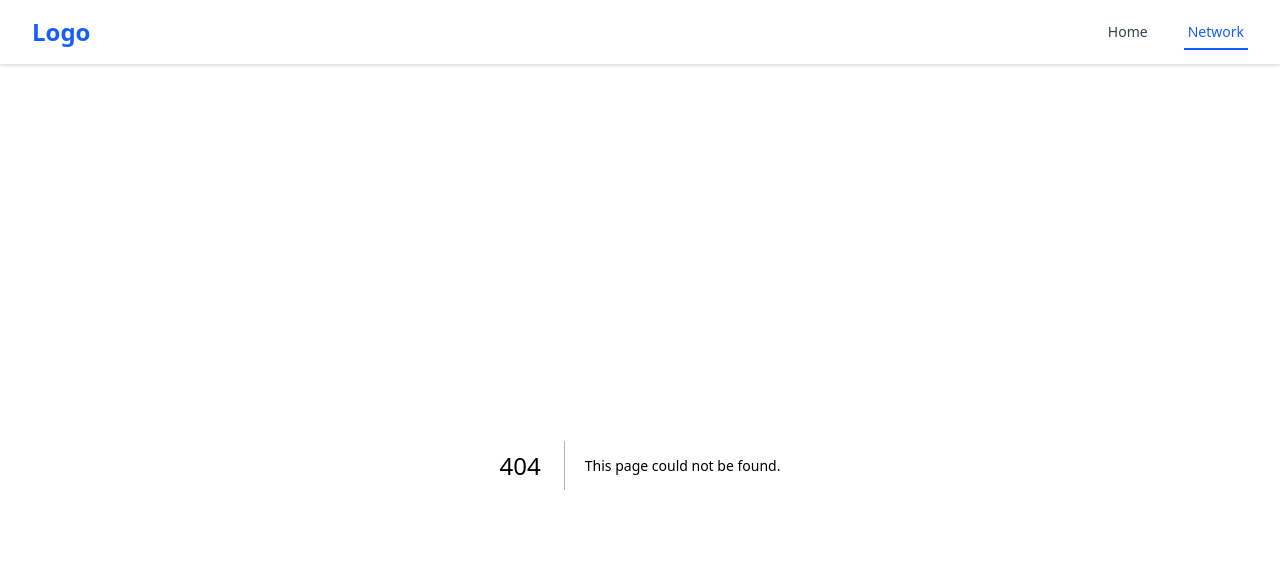
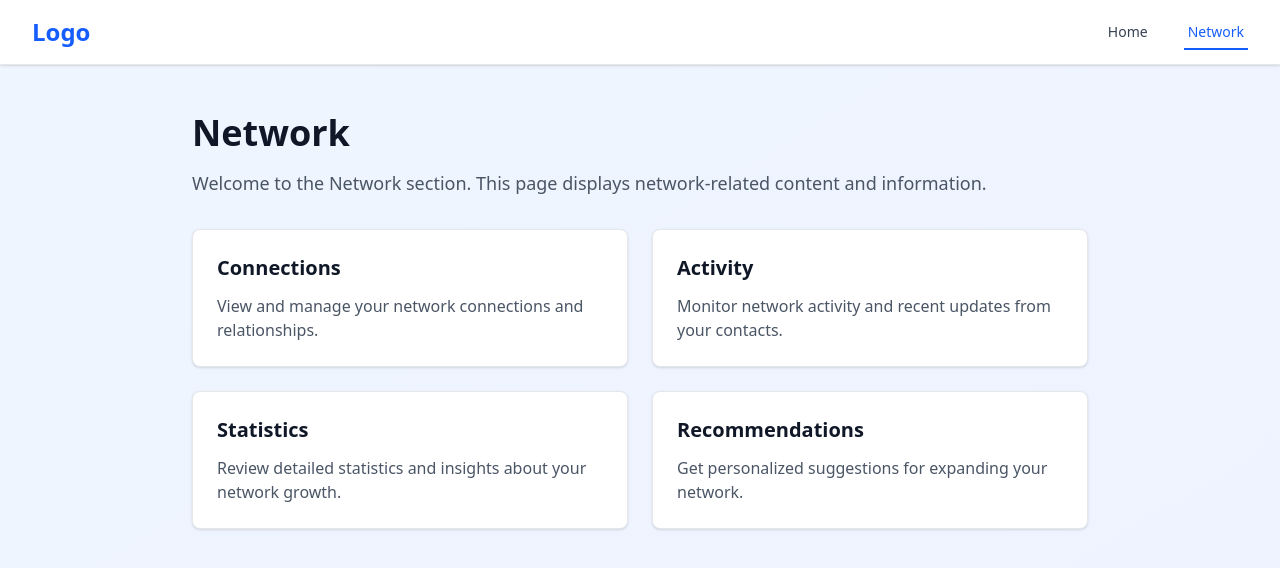
Before and after one commit to tqspham/hello-world-app-1777145047884, a Next.js app: page /network in a window 1280 px wide. Before the commit this address had no page. Shown: the top 568 px of the page. Built offline with nearby package versions, Linux system fonts and the light colour scheme.

Commit message:
Create app/network/page.tsx

```diff
--- /dev/null
+++ b/app/network/page.tsx
@@ -0,0 +1,51 @@
+export default function NetworkPage() {
+  return (
+    <div className="min-h-screen bg-gradient-to-br from-blue-50 to-indigo-50 px-4 py-12">
+      <div className="mx-auto max-w-4xl">
+        <h1 className="mb-4 text-4xl font-bold text-gray-900">Network</h1>
+        <p className="mb-8 text-lg text-gray-600">
+          Welcome to the Network section. This page displays network-related
+          content and information.
+        </p>
+
+        <div className="grid gap-6 md:grid-cols-2">
+          <div className="rounded-lg border border-gray-200 bg-white p-6 shadow-sm">
+            <h2 className="mb-3 text-xl font-semibold text-gray-900">
+              Connections
+            </h2>
+            <p className="text-gray-600">
+              View and manage your network connections and relationships.
+            </p>
+          </div>
+
+          <div className="rounded-lg border border-gray-200 bg-white p-6 shadow-sm">
+            <h2 className="mb-3 text-xl font-semibold text-gray-900">
+              Activity
+            </h2>
+            <p className="text-gray-600">
+              Monitor network activity and recent updates from your contacts.
+            </p>
+          </div>
+
+          <div className="rounded-lg border border-gray-200 bg-white p-6 shadow-sm">
+            <h2 className="mb-3 text-xl font-semibold text-gray-900">
+              Statistics
+            </h2>
+            <p className="text-gray-600">
+              Review detailed statistics and insights about your network growth.
+            </p>
+          </div>
+
+          <div className="rounded-lg border border-gray-200 bg-white p-6 shadow-sm">
+            <h2 className="mb-3 text-xl font-semibold text-gray-900">
+              Recommendations
+            </h2>
+            <p className="text-gray-600">
+              Get personalized suggestions for expanding your network.
+            </p>
+          </div>
+        </div>
+      </div>
+    </div>
+  );
+}
```
